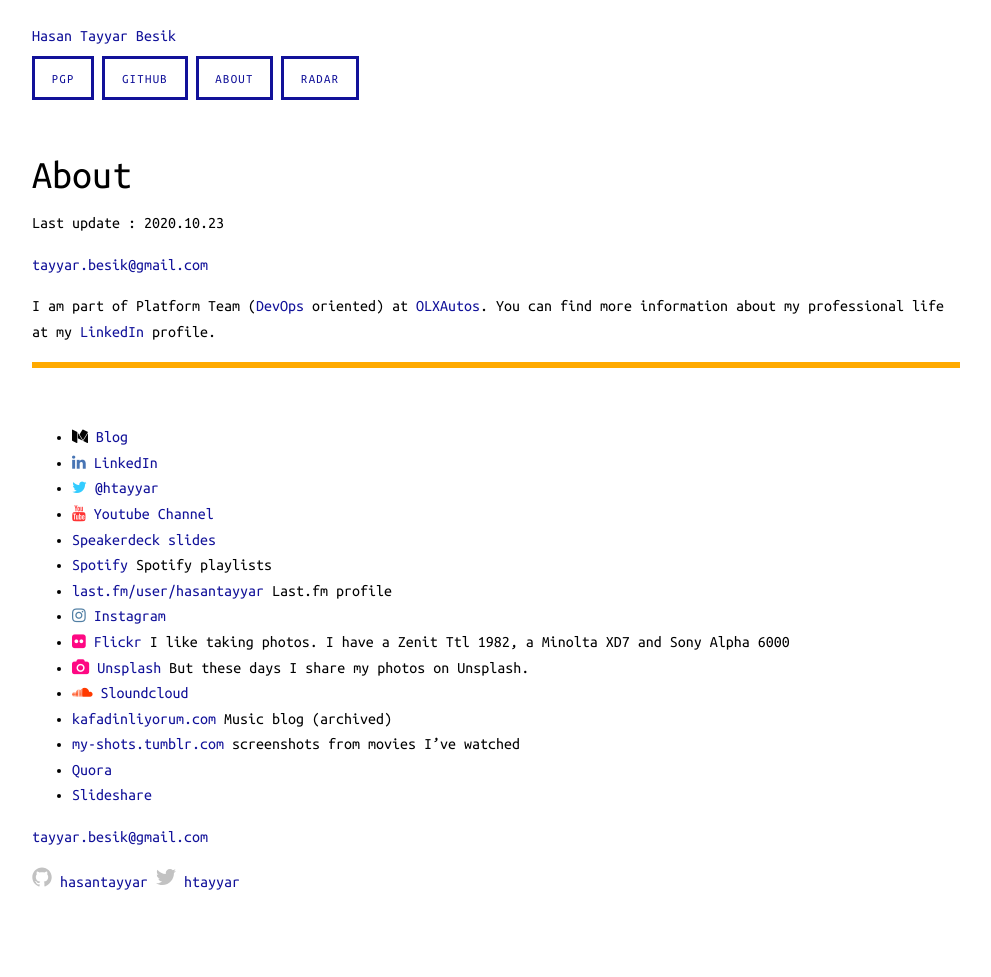
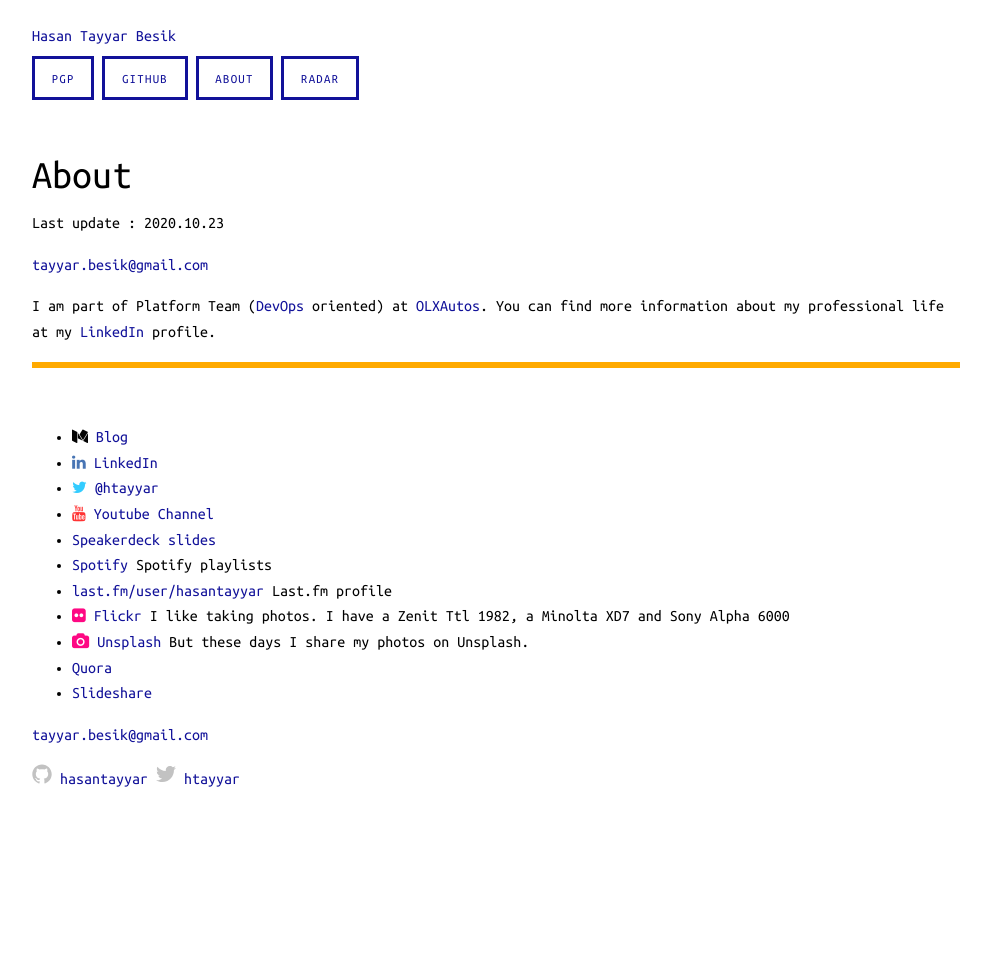
Before and after one commit to hasantayyar/hasantayyar.net, a Jekyll site: the page built from about.md, in a window 1280 px wide. Shown: the whole page, without its empty margins (144-1135 px from the left). Built offline with Jekyll 4.4.1, drawn with Linux system fonts in a browser that asks for light colours; Markdown is read by kramdown in place of the engine named in the settings; after the commit the page ends 900 px from its top, so only the background shows below that.

Commit message:
Update about.md

```diff
--- a/about.md
+++ b/about.md
@@ -18,30 +18,22 @@
 - [Speakerdeck slides](https://speakerdeck.com/hasantayyar/)
 - [Spotify][spotify] Spotify playlists
 - [last.fm/user/hasantayyar](http://last.fm/user/hasantayyar) Last.fm profile
-- [<span class="fa fa-instagram" style="color:#517fa4"></span> Instagram][instagram]
 - [<span class="fa fa-flickr" style="color:#FE0883"></span> Flickr][flickr]  I like taking photos.  I have a Zenit Ttl 1982, a Minolta XD7 and Sony Alpha 6000
 - [<span class="fa fa-camera" style="color:#FE0883"></span> Unsplash][unsplash]  But these days I share my photos on Unsplash.
-- [<span class="fa fa-soundcloud" style="color:#ff3a00"></span> Sloundcloud][s]
-- [kafadinliyorum.com][music-blog] Music blog (archived)
-- [my-shots.tumblr.com][tumblr2] screenshots from movies I've watched
 - [Quora][quora]
 - [Slideshare][slideshare]
 
+
 [spotify]: https://open.spotify.com/user/hasantayyar
 [medium]: https://medium.com/@htayyar
-[s]: https://soundcloud.com/hasantayyar
 [vimeo]: http://www.vimeo.com/hasantayyar
 [yt]: http://www.youtube.com/hasantayyar
-[face]: http://www.facebook.com/profile.php?id=585582134
 [twitter]: http://twitter.com/htayyar
 [linkedin]: http://www.linkedin.com/in/hasantayyar
 [blog]: https://medium.com/@htayyar
-[music-blog]: http://kafadinliyorum.com
-[tumblr2]: http://my-shots.tumblr.com
 [plus]: http://google.com/+HasanTayyarBESIK/
 [quora]: http://www.quora.com/hasan-tayyar-be%c5%9fik
 [slideshare]: http://www.slideshare.net/hasantayyar
 [flickr]: http://www.flickr.com/people/hasantayyar/
 [unsplash]: https://unsplash.com/@hasantayyar
 [behance]: https://www.behance.net/hasantayyar
-[instagram]: http://instagram.com/tayyarsah
```
